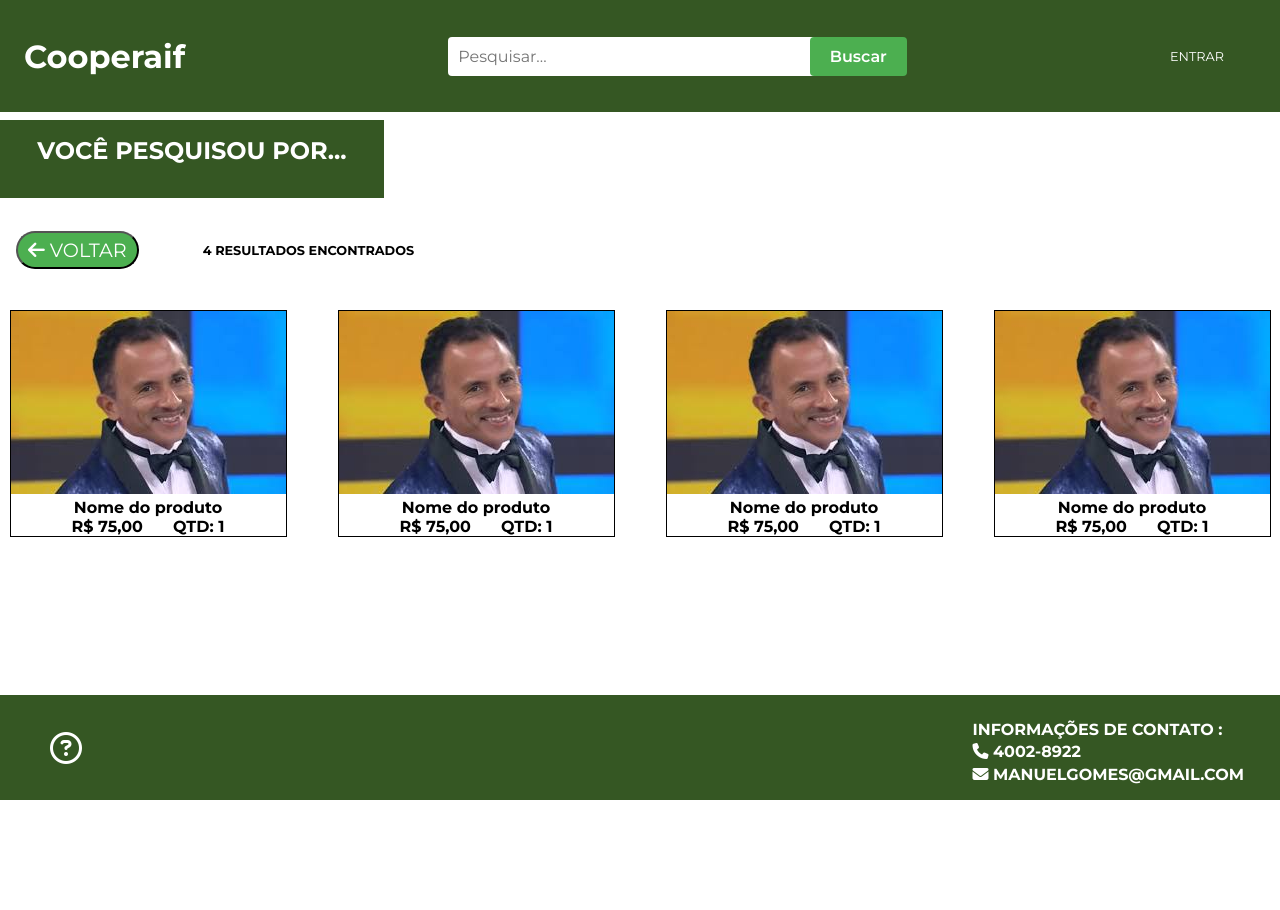
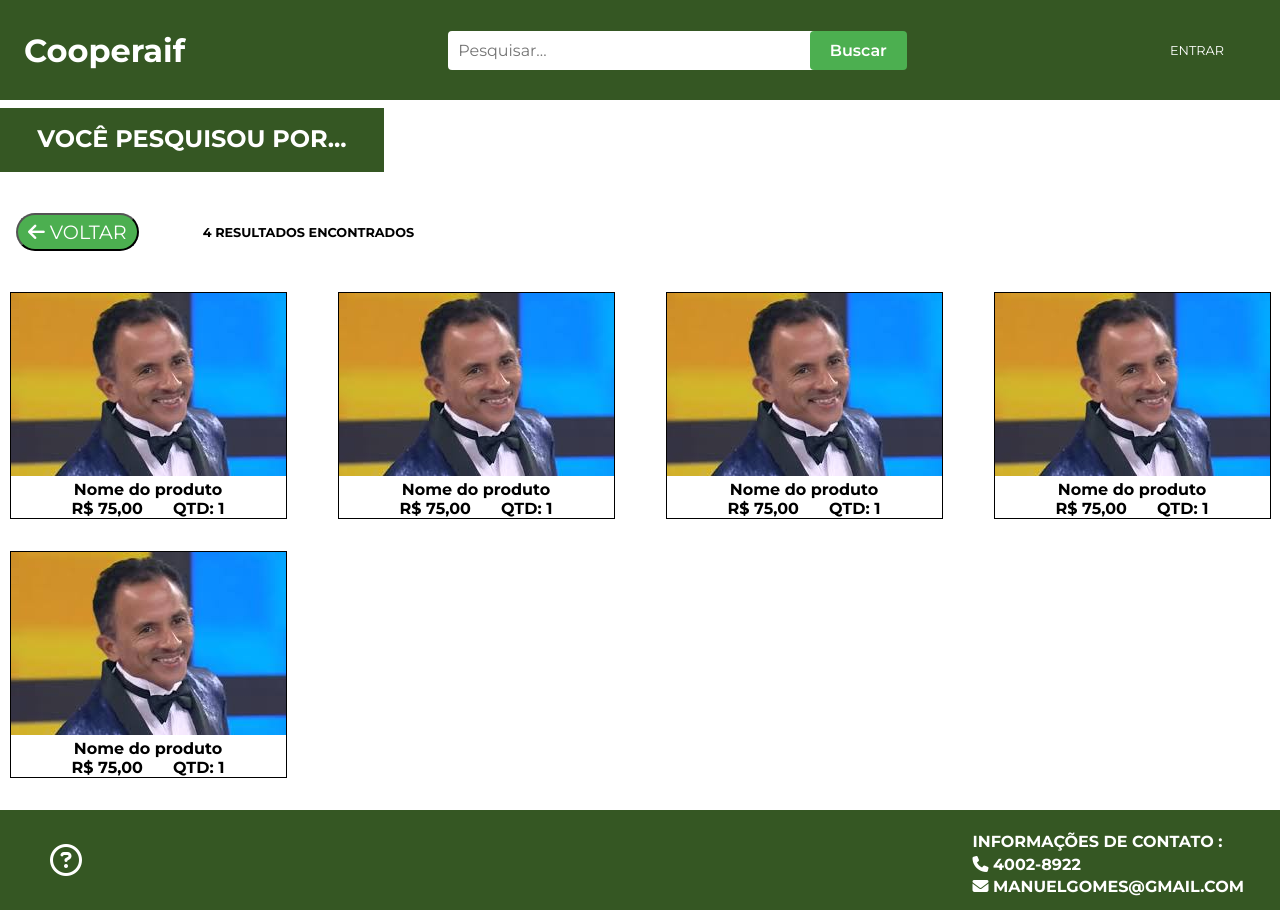
Before and after one commit to chdasilva2001/projeto-cooperaIF, a plain HTML site: page searchPage.html in a window 1280 px wide. Before the commit the page ends 800 px from the top, so only its background shows below. Drawn offline with Linux system fonts and the light colour scheme.

Commit message:
height alterations

```diff
--- a/searchPage.html
+++ b/searchPage.html
@@ -60,7 +60,15 @@
                 <p class="price">R$ 75,00</p>
                 <p class="amount">QTD: 1</p>
             </section>
-
+            <section class="main__product_card">
+                <figure>
+                    <img src="./imagem/bp7.jpg" alt="">
+                    <figcaption class="offscreen">Product Info</figcaption>
+                </figure>
+                <p class="product_card__title">Nome do produto</p>
+                <p class="price">R$ 75,00</p>
+                <p class="amount">QTD: 1</p>
+            </section>
 
         </main>
         <footer>
--- a/style.css
+++ b/style.css
@@ -27,7 +27,7 @@
     justify-content: space-between;
     align-items: center;
     background-color: #355723;
-    height:100%;
+    height:100px;
     padding: 1.5rem;
     width: 100%;
     color: white;
@@ -97,8 +97,9 @@
     background-color: #355723;;
     width: 30%;
     color: white;
-    height: 100%;
+    height: 64px;
     row-gap: 0.5rem;
+    overflow: hidden;
 }
 
 .main {
@@ -159,7 +160,7 @@ footer {
     align-items: center;
     padding-left:50px;
     font-weight: bold;
-    min-height: 10vh;
+    height: 100px;
 }
 
 footer a {
```
Also changed, not shown: index.html (line endings or trailing spaces).
